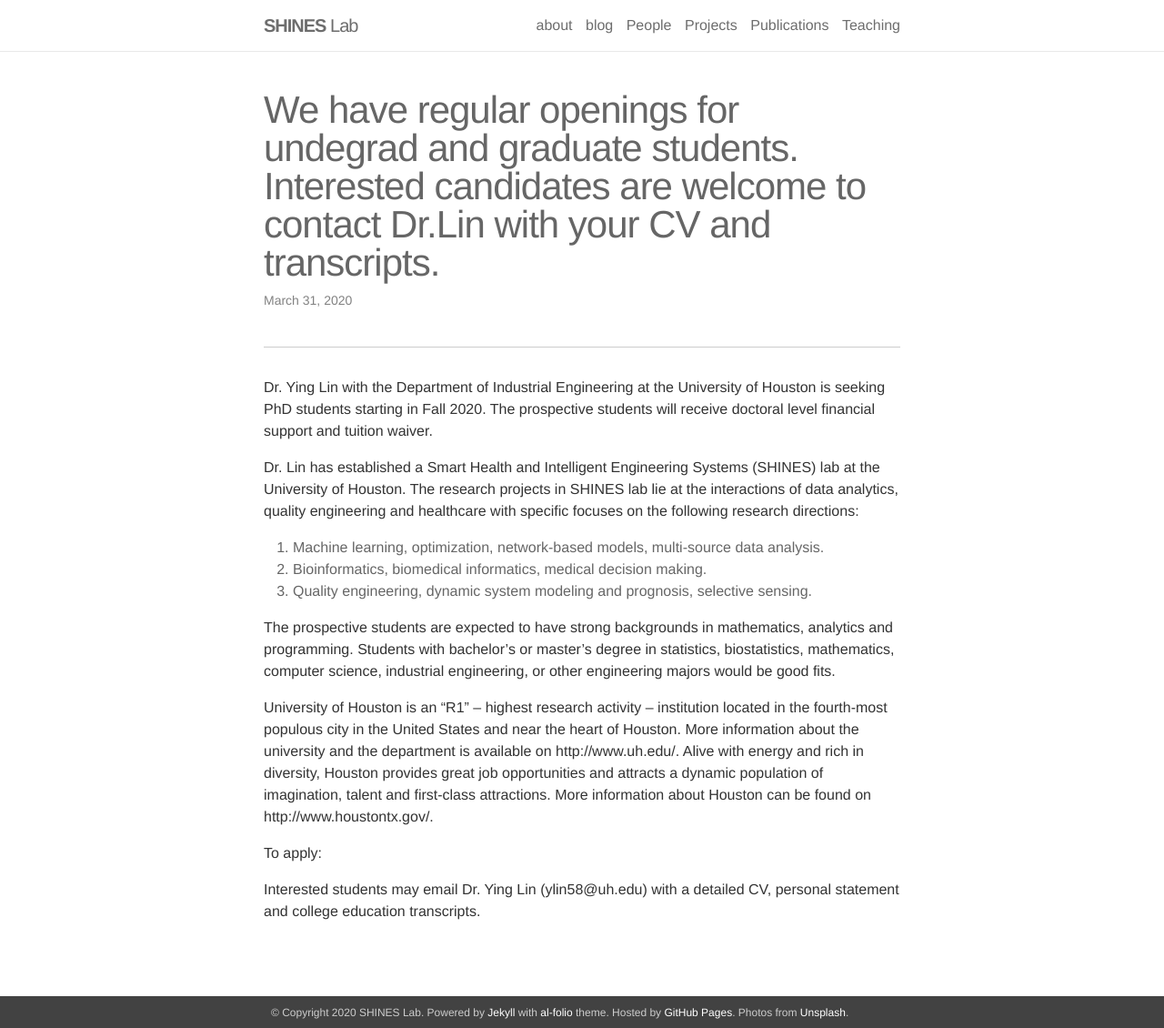
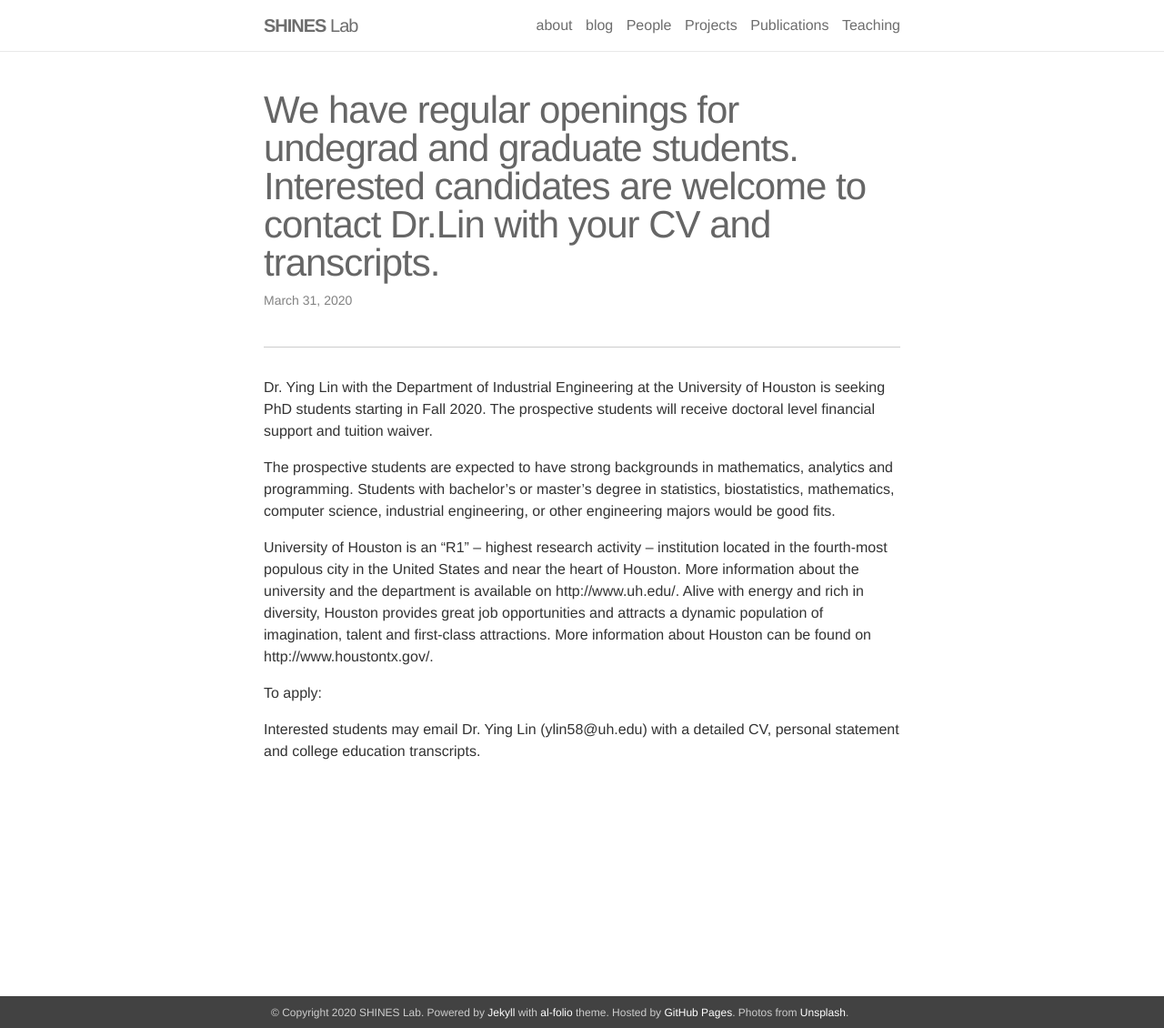
Before and after one commit to shines-lab/shines-lab.github.io, a Jekyll site: the page built from _news/announcement_2.md, in a window 1280 px wide and 1130 px high. Shown: the whole window at 91% size. Built offline with Jekyll 4.4.1, drawn with Linux system fonts in a browser that asks for light colours; nearby versions of some CDN libraries.

Commit message:
Update announcement_2.md

```diff
--- a/_news/announcement_2.md
+++ b/_news/announcement_2.md
@@ -10,12 +10,6 @@ inline: false
 
 Dr. Ying Lin with the Department of Industrial Engineering at the University of Houston is seeking PhD students starting in Fall 2020. The prospective students will receive doctoral level financial support and tuition waiver.
 
-Dr. Lin has established a Smart Health and Intelligent Engineering Systems (SHINES) lab at the University of Houston. The research projects in SHINES lab lie at the interactions of data analytics, quality engineering and healthcare with specific focuses on the following research directions:
-
-1.	Machine learning, optimization, network-based models, multi-source data analysis.
-2.	Bioinformatics, biomedical informatics, medical decision making.
-3.	Quality engineering, dynamic system modeling and prognosis, selective sensing.
-
 
 The prospective students are expected to have strong backgrounds in mathematics, analytics and programming. Students with bachelor’s or master’s degree in statistics, biostatistics, mathematics, computer science, industrial engineering, or other engineering majors would be good fits.
 
```
